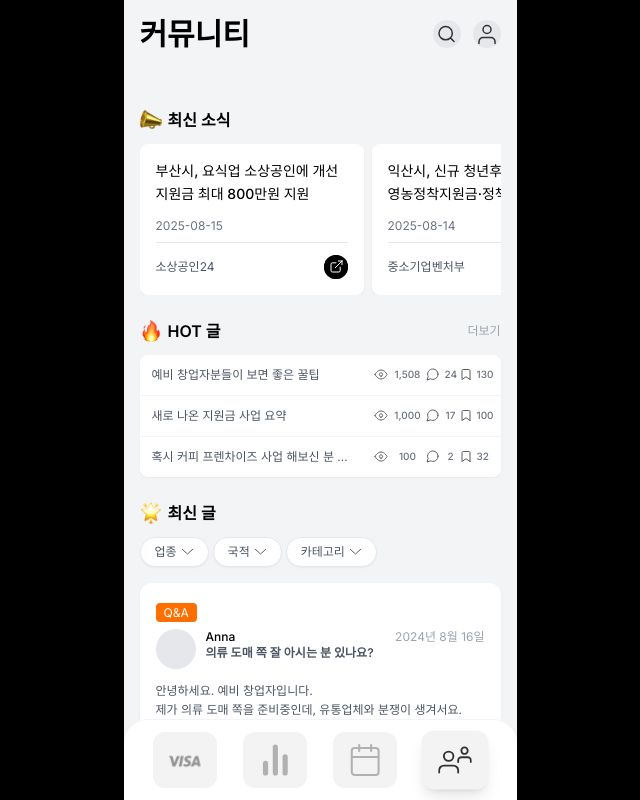
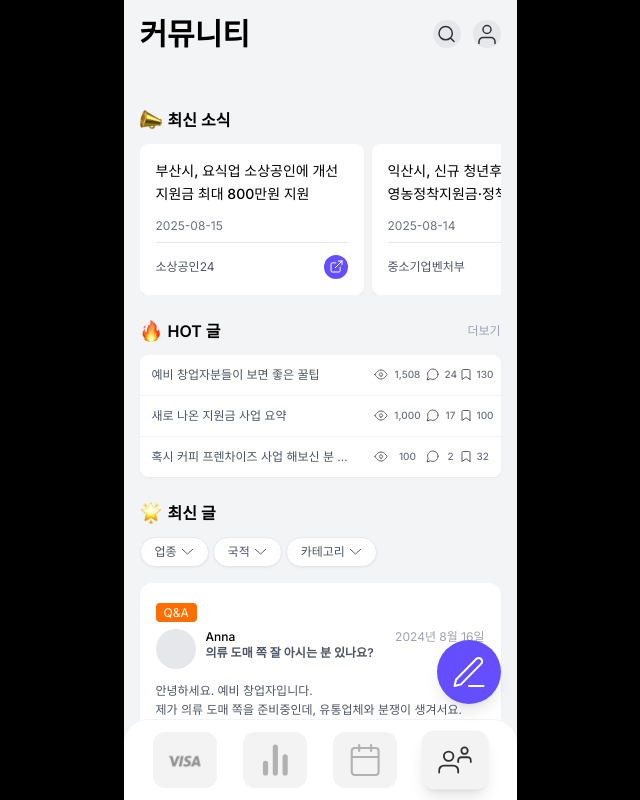
Before and after one commit to BeJunseok/CrossBiz-FE, a React (Vite) app: page /community in a window 1280 px wide. Shown: the top 800 px of the page, without its empty margins (320-960 px from the left). Built offline with nearby package versions, Linux system fonts and the light colour scheme.

Commit message:
feat: 글쓰기 버튼 추가

```diff
--- a/src/components/Community/NewsCard.jsx
+++ b/src/components/Community/NewsCard.jsx
@@ -17,7 +17,7 @@ const NewsCard = ({ news }) => {
       <div className="flex justify-between items-center">
         <div className="text-xs text-gray-600">{news.source}</div>
         <div
-          className="w-6 h-6 bg-black rounded-full flex items-center justify-center cursor-pointer"
+          className="w-6 h-6 bg-[#654EFF] rounded-full flex items-center justify-center cursor-pointer"
           onClick={() => {
             handleClick(news.url);
           }}
--- a/src/pages/community/CommunityPage.jsx
+++ b/src/pages/community/CommunityPage.jsx
@@ -3,15 +3,39 @@ import Header from '@/components/Community/Header';
 import NewsSection from '@/components/Community/NewsSection';
 import HotPostsSection from '@/components/Community/HotPostsSection';
 import RecentPostsSection from '@/components/Community/RecentPostsSection';
+import Write from '@/assets/svg/community/Write.svg?react';
+import { useNavigate } from 'react-router-dom';
+
+const WriteButton = () => {
+  const nav = useNavigate();
+
+  const handleWriteClick = () => {
+    nav('/community/post/new');
+  };
+
+  return (
+    <button
+      onClick={handleWriteClick}
+      className="fixed bottom-24 right-10 z-30 flex h-16 w-16 items-center justify-center rounded-full bg-[#654EFF] text-white shadow-lg transition-all duration-200 hover:scale-105 hover:shadow-xl"
+      style={{
+        right: `max(16px, calc(50vw - 393px/2 + 16px))`,
+      }}
+    >
+      <Write />
+    </button>
+  );
+};
 
 const CommunityPage = () => {
   return (
-    <div className="bg-gray-100 min-h-screen w-full">
+    <div className="bg-gray-100 min-h-screen w-full relative">
       <Header />
 
       <NewsSection news={mockData.news} />
       <HotPostsSection hotPosts={mockData.hotPosts} />
       <RecentPostsSection recentPosts={mockData.recentPosts} />
+
+      <WriteButton />
     </div>
   );
 };
```
Also changed, not shown: src/assets/svg/community/Export.svg, src/assets/svg/community/Write.svg (added).
